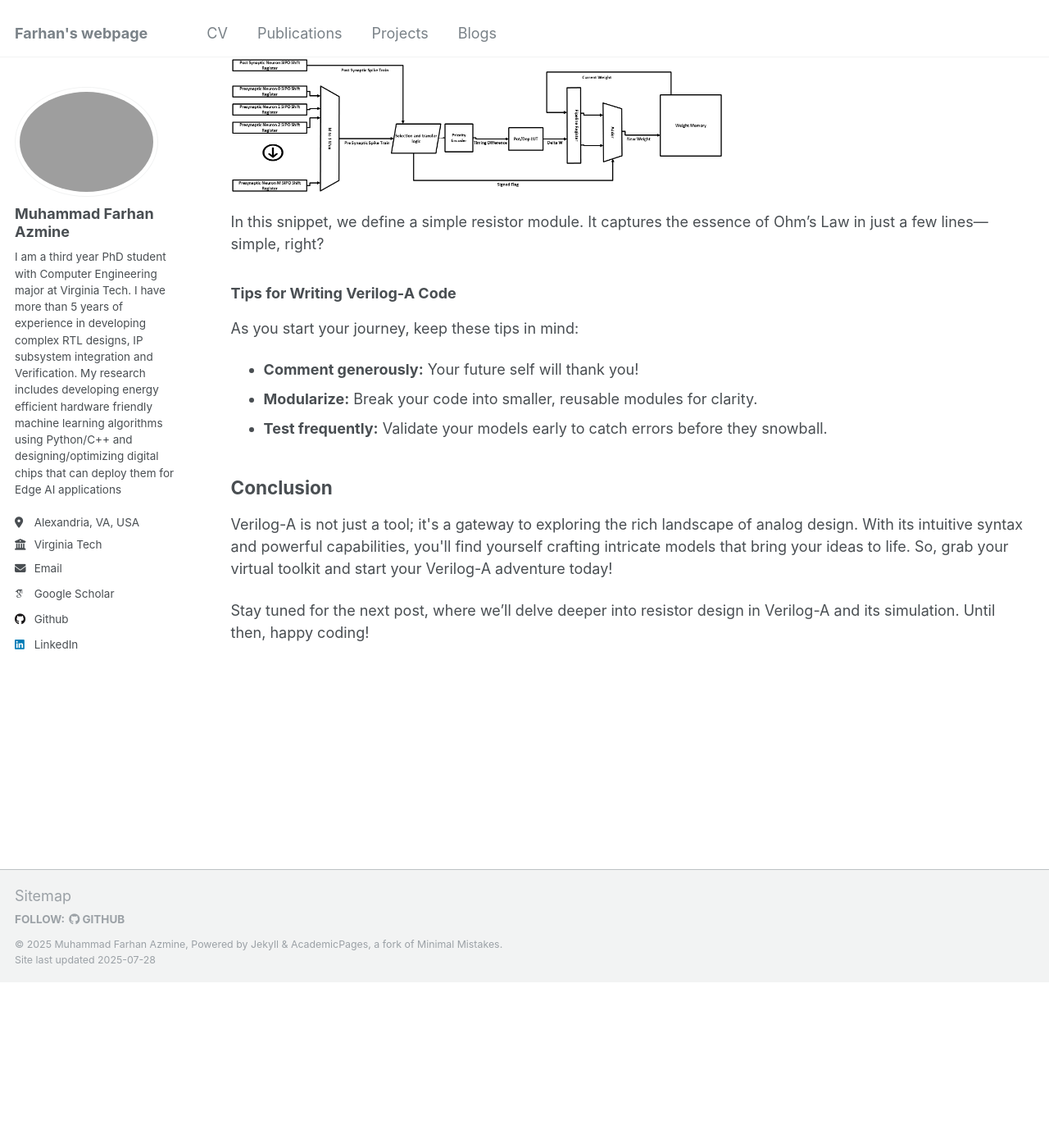
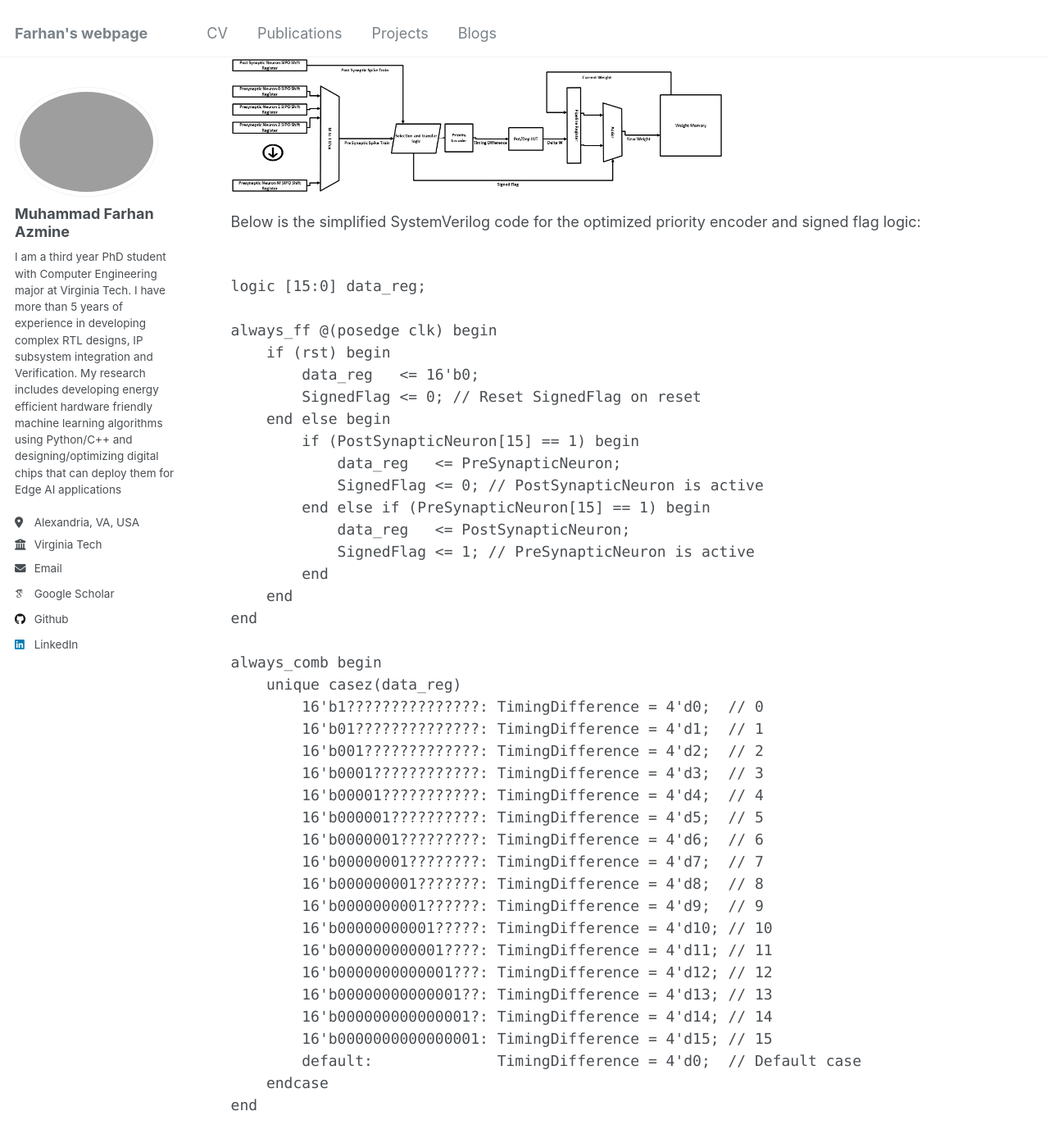
Before and after one commit to muhammadfarhan720/web-profile, a Jekyll site: the page built from blogs/veriloga/veriloga_day01_veriloga.html, in a window 1280 px wide and 1400 px high, scrolled down 7581 px. Shown: the top 1394 px of the window at 82% size. Built offline with Jekyll 4.4.1, drawn with Linux system fonts in a browser that asks for light colours; some web fonts are replaced; before the commit the page ends 8779 px from its top, so only the background shows below that; some of the changed text lies outside the part shown.

Commit message:
Update veriloga_day01_veriloga.html

```diff
--- a/blogs/veriloga/veriloga_day01_veriloga.html
+++ b/blogs/veriloga/veriloga_day01_veriloga.html
@@ -294,7 +294,50 @@ Now, if we look closely, you will notice that the STDP LUT memory weight change
        style="width: 100%; max-width: 600px; display: block; margin-bottom: 20px; margin-top: 20px;">
 </a>
 
-    <p>In this snippet, we define a simple resistor module. It captures the essence of Ohm’s Law in just a few lines—simple, right?</p>
+    <p>Below is the simplified SystemVerilog code for the optimized priority encoder and signed flag logic:</p>
+
+          <pre><code>
+logic [15:0] data_reg;
+
+always_ff @(posedge clk) begin
+    if (rst) begin
+        data_reg   &lt;= 16'b0;
+        SignedFlag &lt;= 0; // Reset SignedFlag on reset
+    end else begin
+        if (PostSynapticNeuron[15] == 1) begin
+            data_reg   &lt;= PreSynapticNeuron;
+            SignedFlag &lt;= 0; // PostSynapticNeuron is active
+        end else if (PreSynapticNeuron[15] == 1) begin
+            data_reg   &lt;= PostSynapticNeuron;
+            SignedFlag &lt;= 1; // PreSynapticNeuron is active
+        end
+    end
+end
+
+always_comb begin
+    unique casez(data_reg)
+        16'b1???????????????: TimingDifference = 4'd0;  // 0
+        16'b01??????????????: TimingDifference = 4'd1;  // 1
+        16'b001?????????????: TimingDifference = 4'd2;  // 2
+        16'b0001????????????: TimingDifference = 4'd3;  // 3
+        16'b00001???????????: TimingDifference = 4'd4;  // 4
+        16'b000001??????????: TimingDifference = 4'd5;  // 5
+        16'b0000001?????????: TimingDifference = 4'd6;  // 6
+        16'b00000001????????: TimingDifference = 4'd7;  // 7
+        16'b000000001???????: TimingDifference = 4'd8;  // 8
+        16'b0000000001??????: TimingDifference = 4'd9;  // 9
+        16'b00000000001?????: TimingDifference = 4'd10; // 10
+        16'b000000000001????: TimingDifference = 4'd11; // 11
+        16'b0000000000001???: TimingDifference = 4'd12; // 12
+        16'b00000000000001??: TimingDifference = 4'd13; // 13
+        16'b000000000000001?: TimingDifference = 4'd14; // 14
+        16'b0000000000000001: TimingDifference = 4'd15; // 15
+        default:              TimingDifference = 4'd0;  // Default case
+    endcase
+end
+</code></pre>
+
+
 
     <h3>Tips for Writing Verilog-A Code</h3>
     <p>As you start your journey, keep these tips in mind:</p>
```
